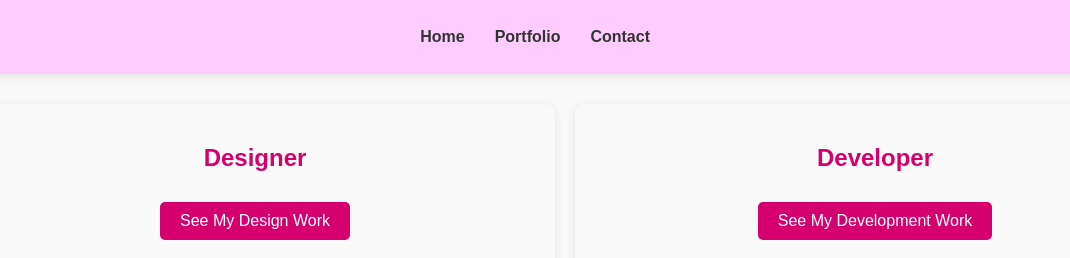
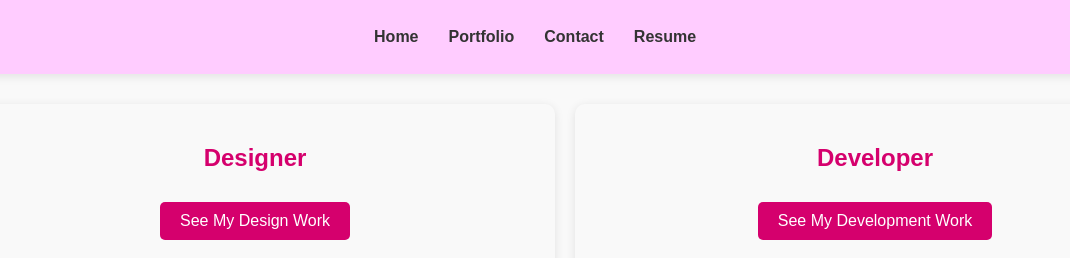
Before and after one commit to DariaIvanita/Portfolio-, a plain HTML site: page homepage.html in a window 1280 px wide. Shown: the top 258 px of the page, 75-1145 px from the left. Drawn offline with Linux system fonts and the light colour scheme.

Commit message:
Update homepage.html

```diff
--- a/homepage.html
+++ b/homepage.html
@@ -19,6 +19,7 @@
                 <li class="nav-item"><a href="index.html" class="nav-link">Home</a></li>
                 <li class="nav-item"><a href="portfoliowork.html" class="nav-link">Portfolio</a></li>
                 <li class="nav-item"><a href="contactpage.html" class="nav-link">Contact</a></li>
+                <li class="nav-item"><a href="Daria_Ivanita_Resume (1).pdf" class="nav-link" target="_blank">Resume</a></li>
             </ul>
             <!-- Social Links -->
             <div class="nav-social">
```
